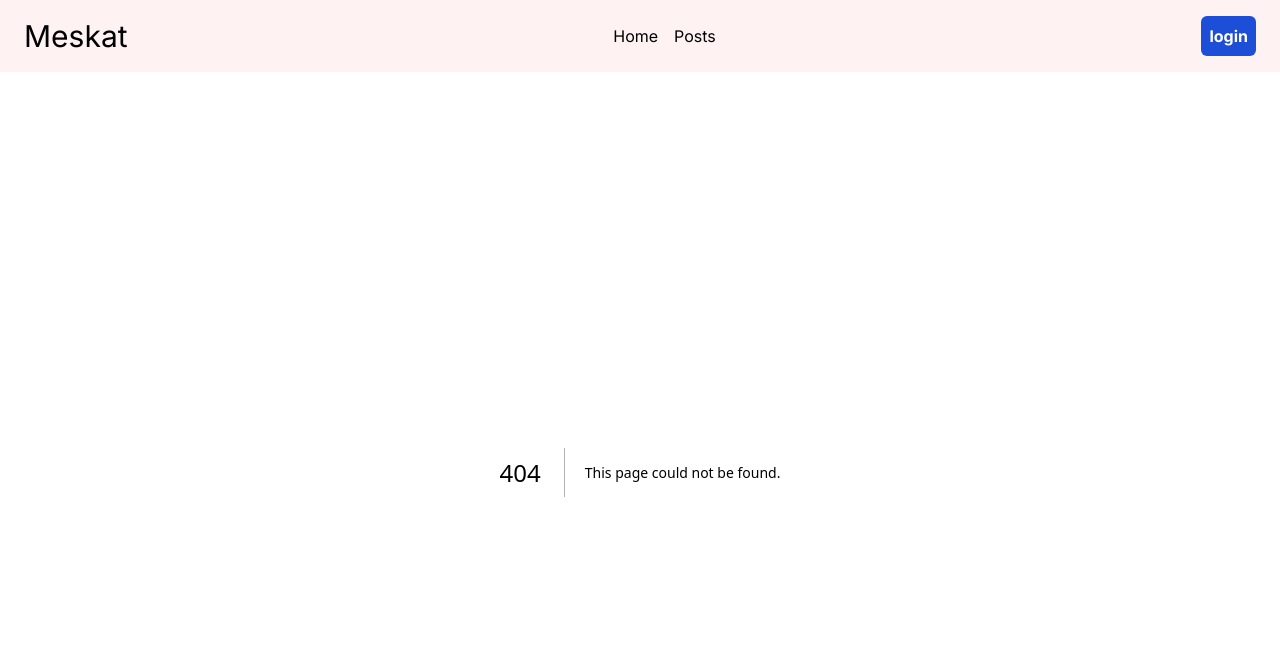
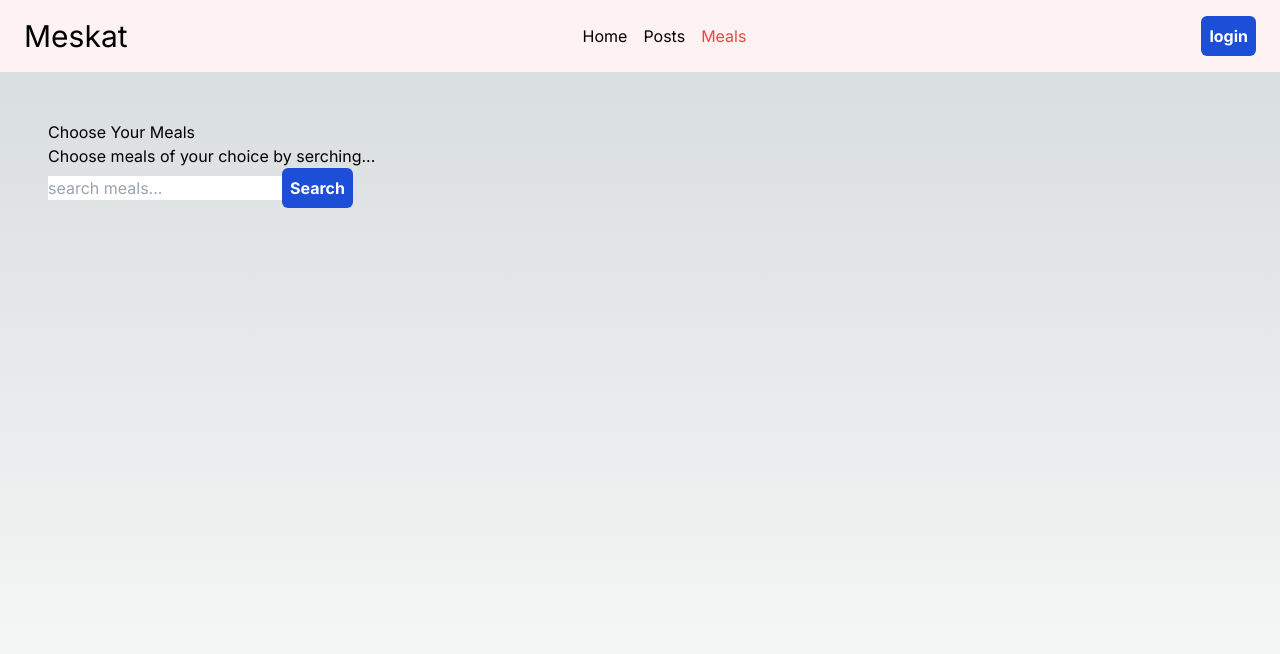
Before and after one commit to meskatabusayed/next-project, a Next.js app: page /meals in a window 1280 px wide. Before the commit this address had no page. Shown: the top 654 px of the page. Built offline with nearby package versions, Linux system fonts and the light colour scheme.

Commit message:
meals page added

```diff
--- /dev/null
+++ b/src/app/meals/page.jsx
@@ -0,0 +1,14 @@
+import React from 'react'
+
+const page = () => {
+  return (
+    <div className='p-12'>
+      <h1>Choose Your Meals</h1>
+      <p>Choose meals of your choice by serching...</p>
+      <input type="text" placeholder='search meals...'/>
+      <button className='bg-blue-700 p-2 text-white rounded-md font-bold'>Search</button>
+    </div>
+  )
+}
+
+export default page;
--- a/src/components/navbar/Navbar.jsx
+++ b/src/components/navbar/Navbar.jsx
@@ -15,6 +15,11 @@ export default function Navbar() {
     {
       title : "Posts",
       path : '/posts'
+
+    },
+    {
+      title : "Meals",
+      path : '/meals'
 
     },
 
```
